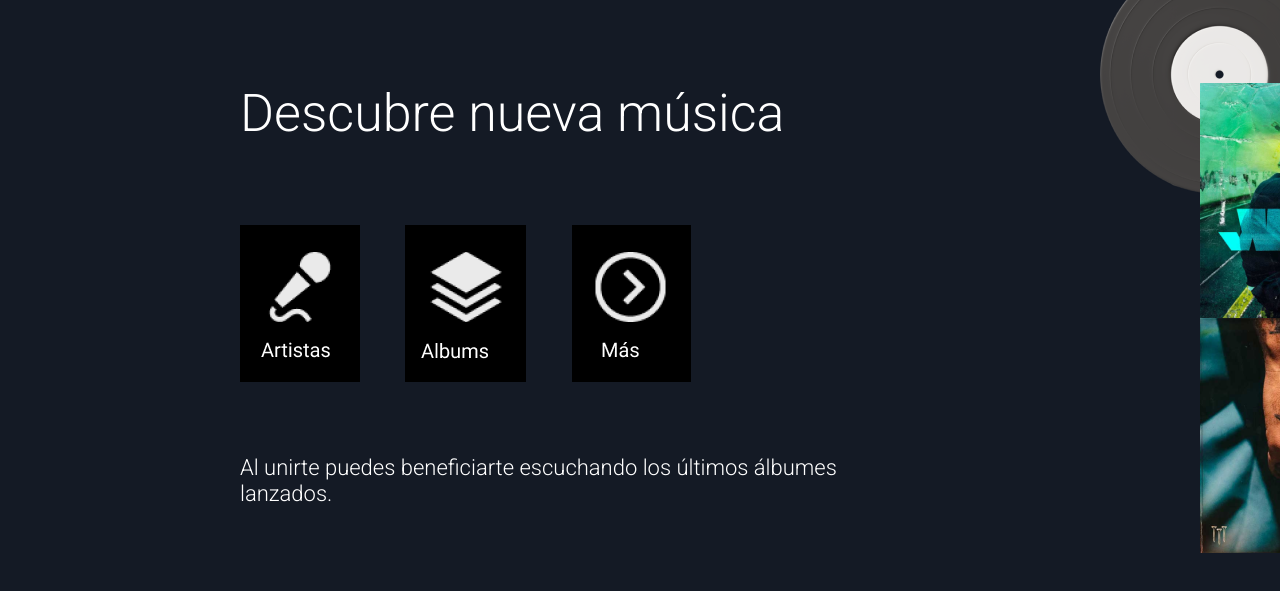
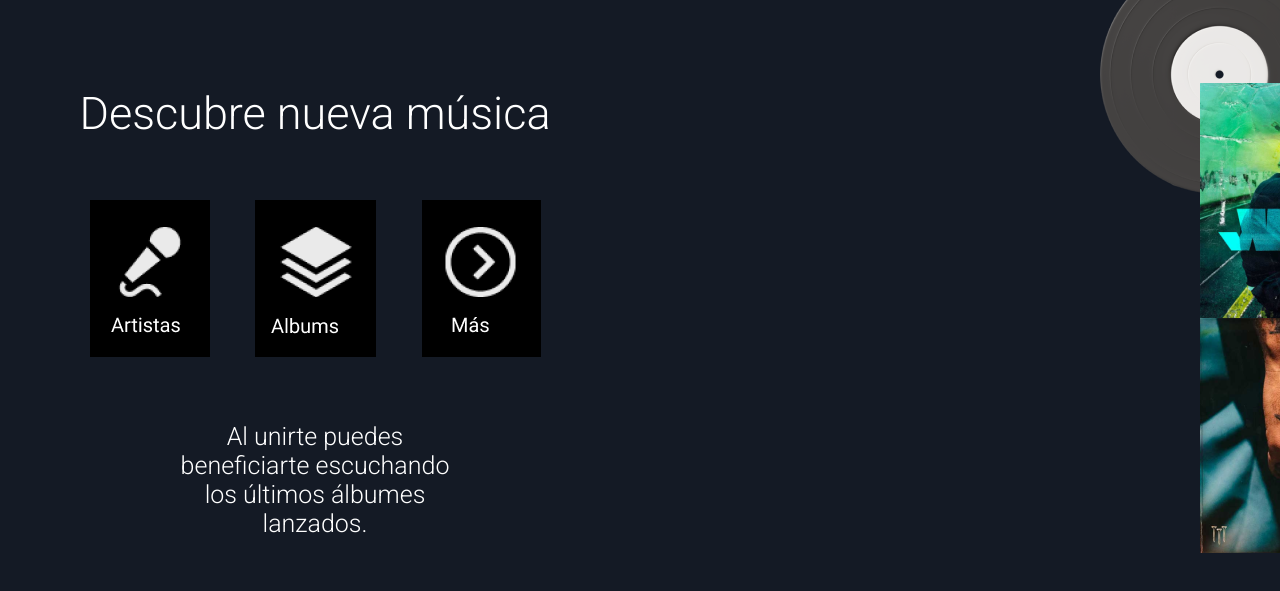
Before and after one commit to mateopertuso/comision-54530, a plain HTML site: page pages/descubre.html in a window 1280 px wide. Shown: the part 145-736 px from the top of the page. Drawn offline with Linux system fonts and the light colour scheme.

Commit message:
hice la página de descubre.html con grid y modifique cosas en el html de la misma

```diff
--- a/css/style.css
+++ b/css/style.css
@@ -467,23 +467,63 @@ form .have-acc h3 a:hover {
 
 /* DESCUBRIR */
 
-.descubrebody {
-    display: flex;
-    flex-wrap: wrap;
+
+.grid{
+    display: grid;
+    width: 100%;
+    height: 750px;
+    margin: 10px auto;
+    grid-template-columns: repeat(2, 1fr);
+    grid-template-rows: repeat(4, 1fr);
+    grid-template-areas:
+        "n1  n4"
+        "n2  n4"
+        "n3  n4"
+        "n3  n4"
+    ;
+    gap: 20px;
 }
 
-.main-desc h1 {
-    position: absolute;
-    width: 552px;
-    height: 61px;
+.item{
+    color: #FFFFFF;
+    text-align: center;
+}
+
+.item1{
+    grid-area: n1;
+    padding-top: 80px;
+}
+
+.h1-descubrir {
+    font-weight: 370;
+    font-size: 45px;
+}
+
+.item2{
+    grid-area: n2;
+    padding-top: 0px;
+}
+
+.img-desc {
+    grid-area: img-desc;
     left: 240px;
-    top: 228px;
-    font-family: 'Roboto';
-    font-style: normal;
-    font-weight: 370;
-    font-size: 52px;
-    line-height: 61px;
-    color: white;
+}
+
+.item3{
+    grid-area: n3;
+    margin: 30px 150px 0px 150px;
+}
+
+.item3 p {
+    top: 600px;
+    font-weight: 300;
+    font-size: 25px;
+    padding: 0px 20px;
+}
+
+.item4{
+    grid-area: n4;
+
 }
 
 .albumtop {
@@ -493,30 +533,6 @@ form .have-acc h3 a:hover {
     left: 1200px;
     top: 228px;
 }
-
-.img-desc {
-    position: absolute;
-    width: 451px;
-    height: 157px;
-    left: 240px;
-    top: 370px;
-
-}
-
-.main-desc p {
-    position: absolute;
-    width: 614px;
-    height: 52px;
-    left: 240px;
-    top: 600px;
-    color: white;
-    font-family: 'Roboto';
-    font-style: normal;
-    font-weight: 390;
-    font-size: 22px;
-    line-height: 26px;
-}
-
 .disco1 {
     position: absolute;
     width: 239px;
--- a/pages/descubre.html
+++ b/pages/descubre.html
@@ -1,5 +1,6 @@
 <!DOCTYPE html>
 <html lang="en">
+
 <head>
     <meta charset="UTF-8">
     <meta http-equiv="X-UA-Compatible" content="IE=edge">
@@ -7,19 +8,31 @@
     <title>Document</title>
     <link rel="stylesheet" href="../css/style.css">
 </head>
-<body class="descubrebody">
+
+<body>
     <header>
         <div class="close">
-            <a href="../index.html"><img src="../assets/images/Cancel.png"  alt="close"></a>
+            <a href="../index.html"><img src="../assets/images/Cancel.png" alt="close"></a>
         </div>
     </header>
-    <main class="main-desc">
-        <h1>Descubre nueva música</h1>
-        <img class="img-desc" src="../assets/images/descubrir-mas.png" alt="">
-        <img class="albumtop" src="../assets/images/albums-descubrir.png" alt="">
-        <p>Al unirte puedes beneficiarte escuchando los últimos álbumes lanzados.</p>
-        <img class="disco1" src="../assets/images/discos.png" alt="">
-        <img class="disco2" src="../assets/images/discos.png" alt="">
+    <main>
+        <div class="grid">
+            <div class="item item1">
+                <h1 class="h1-descubrir">Descubre nueva música</h1>
+            </div>
+            <div class="item item2">
+                <img class="img-desc" src="../assets/images/descubrir-mas.png" alt="">
+            </div>
+            <div class="item item3">
+                <p>Al unirte puedes beneficiarte escuchando los últimos álbumes lanzados.</p>
+            </div>
+            <div class="item item4">
+                <img class="albumtop" src="../assets/images/albums-descubrir.png" alt="">
+                <img class="disco1" src="../assets/images/discos.png" alt="">
+                <img class="disco2" src="../assets/images/discos.png" alt="">
+            </div>
+        </div>
     </main>
 </body>
+
 </html>
```
